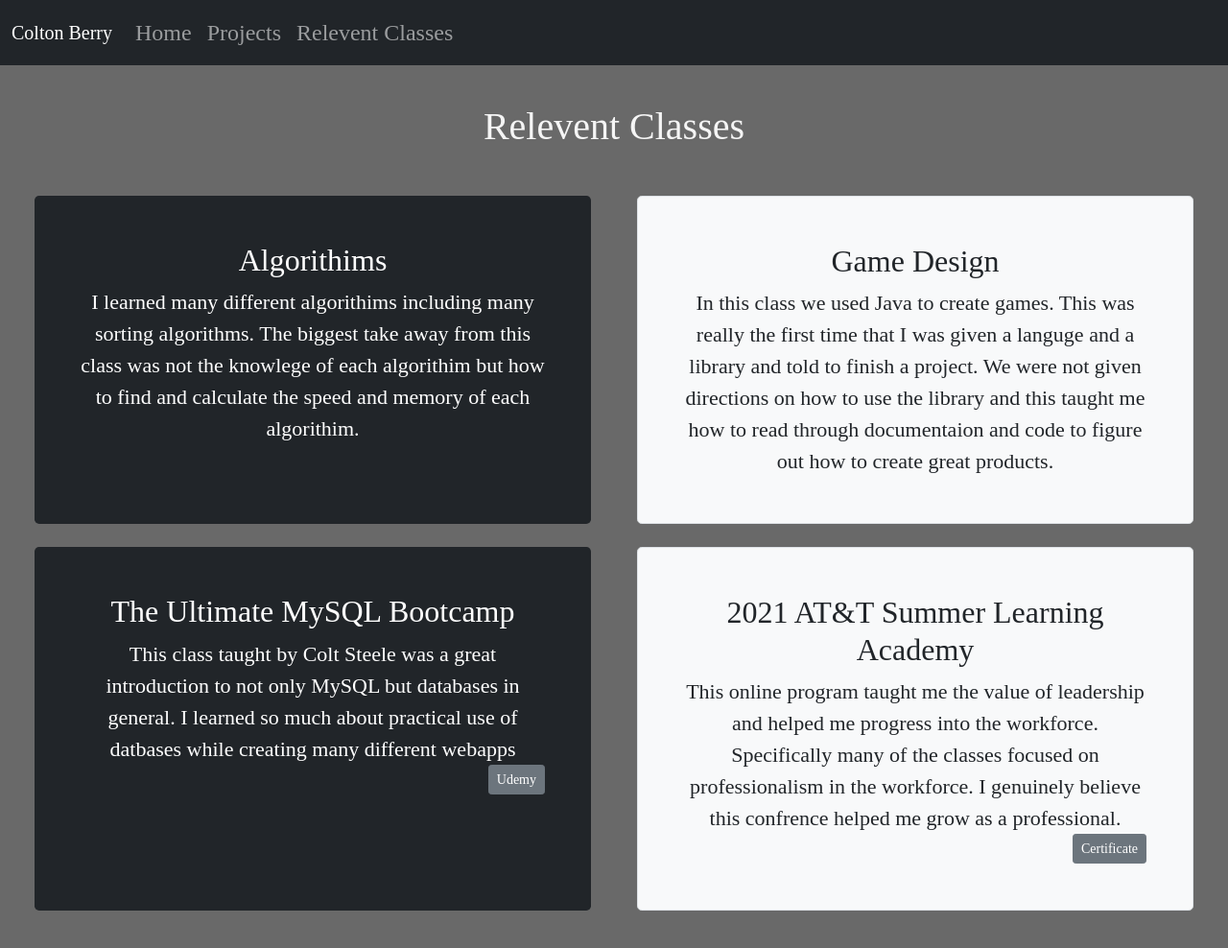
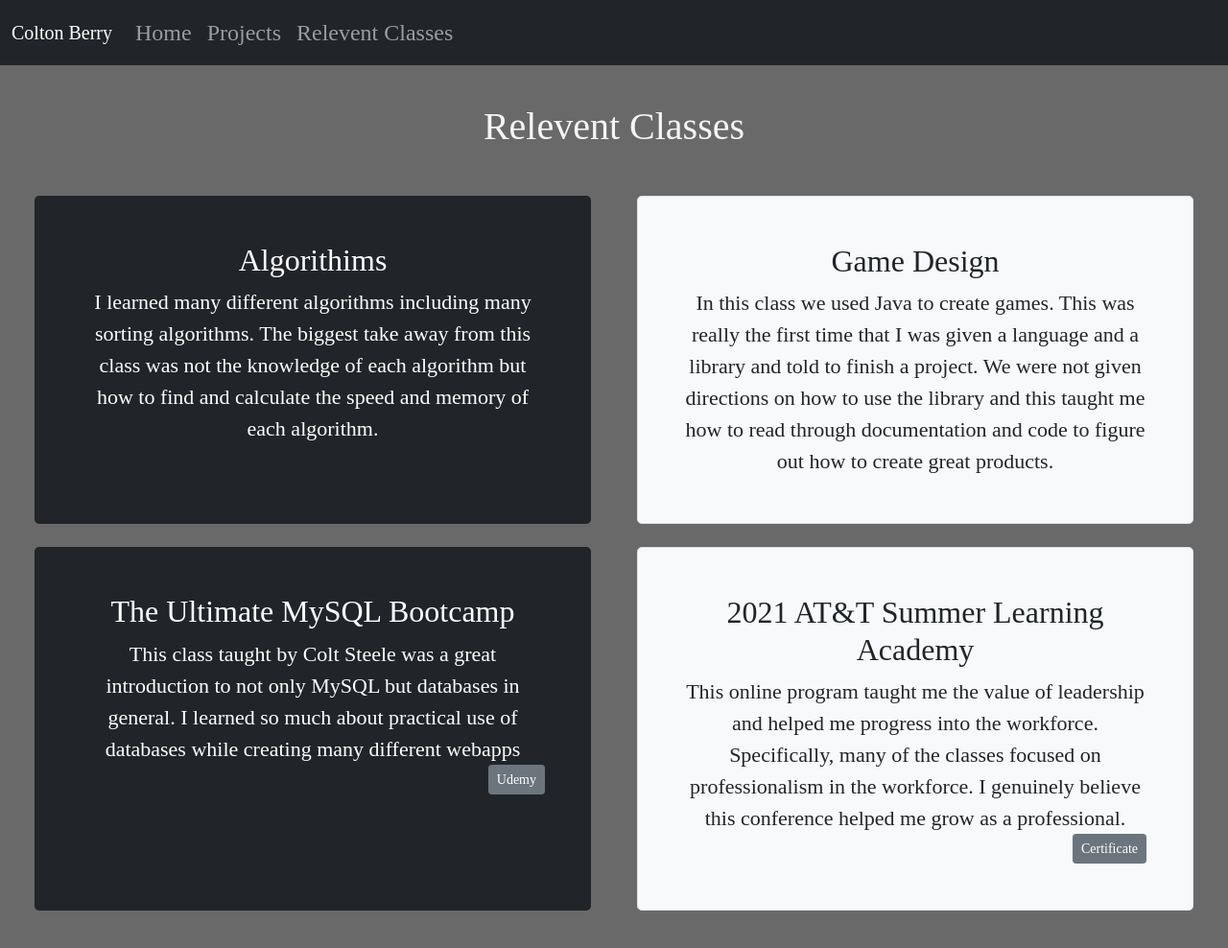
Before and after one commit to cberry31/cberry31.github.io, a plain HTML site: page relevent_classes.html in a window 1280 px wide. Shown: the whole page at 96% size. Drawn offline with nearby package versions, Linux system fonts and the light colour scheme; a web font is replaced by a local one.

Commit message:
Fixed minor spelling issues

```diff
--- a/relevent_classes.html
+++ b/relevent_classes.html
@@ -21,19 +21,19 @@
                 <div class="col-md-6 outer-div">
                     <div class="h-100 p-5 text-white bg-dark rounded-3">
                         <h2 class="classesBox">Algorithims</h2>
-                        <p class="classesBox vertical-center-box">I learned many different algorithims including many
-                            sorting algorithms.
-                            The biggest take away from this class was not the knowlege of each algorithim but how to
-                            find and calculate the speed and memory of each algorithim. </p>
+                        <p class="classesBox vertical-center-box">I learned many different algorithms including many
+                            sorting algorithms. The biggest take away from this class was not the knowledge of each
+                            algorithm but how to find and calculate the speed and memory of each algorithm.
+                        </p>
                     </div>
                 </div>
                 <div class="col-md-6 outer-div">
                     <div class="h-100 p-5 bg-light border rounded-3">
                         <h2 class="classesBox">Game Design</h2>
                         <p class="classesBox vertical-center-box">In this class we used Java to create games. This was
-                            really the first time that I was given a languge and a library and told to finish a project.
-                            We were not given directions on how to use the library and this taught me how to read
-                            through documentaion and code to figure out how to create great products.</p>
+                            really the first time that I was given a language and a library and told to finish a
+                            project. We were not given directions on how to use the library and this taught me how to
+                            read through documentation and code to figure out how to create great products.</p>
                     </div>
                 </div>
             </div>
@@ -43,7 +43,8 @@
                         <h2 class="classesBox">The Ultimate MySQL Bootcamp</h2>
                         <p class="classesBox vertical-center-box">This class taught by Colt Steele was a great
                             introduction to not only MySQL but databases in general. I learned so much about practical
-                            use of datbases while creating many different webapps</p>
+                            use of databases while creating many different webapps
+                        </p>
                         <div class="d-grid gap-2 d-md-flex justify-content-md-end">
                             <a href="https://www.udemy.com/course/the-ultimate-mysql-bootcamp-go-from-sql-beginner-to-expert/"
                                 target="_blank" class="btn btn-secondary btn-sm">Udemy</a>
@@ -55,9 +56,10 @@
                     <div class="h-100 p-5 bg-light border rounded-3">
                         <h2 class="classesBox">2021 AT&T Summer Learning Academy</h2>
                         <p class="classesBox vertical-center-box">This online program taught me the value of leadership
-                            and helped me progress into the workforce. Specifically many of the classes focused on
-                            professionalism in the workforce. I genuinely believe this confrence helped me grow as a
-                            professional.</p>
+                            and helped me progress into the workforce. Specifically, many of the classes focused on
+                            professionalism in the workforce. I genuinely believe this conference helped me grow as a
+                            professional.
+                        </p>
                         <div class="d-grid gap-2 d-md-flex justify-content-md-end">
                             <a href="https://www.credly.com/badges/5ddf5f5d-58e5-4dc0-978f-7f57bf821a6f?source=linked_in_profile"
                                 target="_blank" class="btn btn-secondary btn-sm">Certificate</a>
```
Also changed, not shown: index.html (+16 -16 lines), projects.html (+10 -7 lines).
